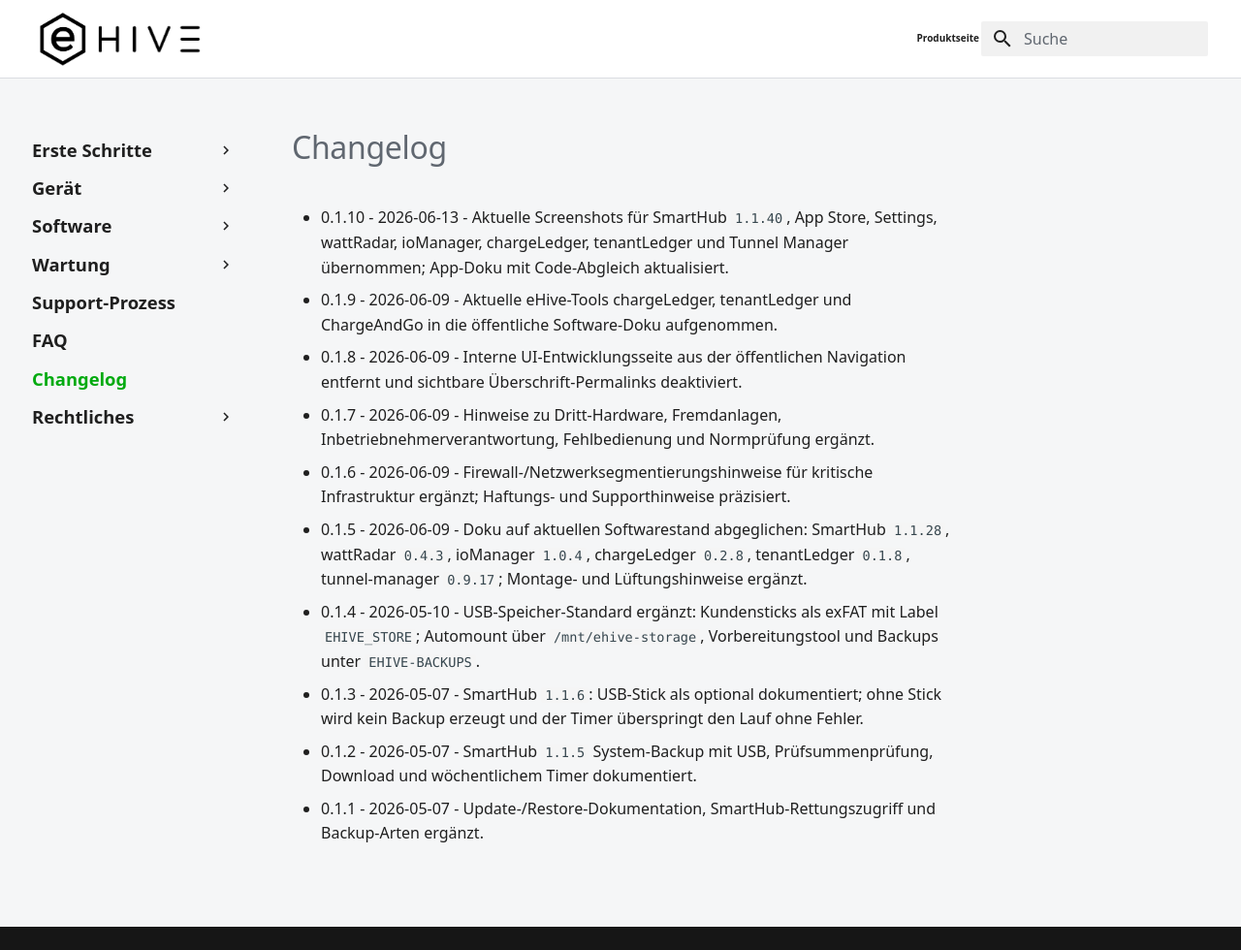
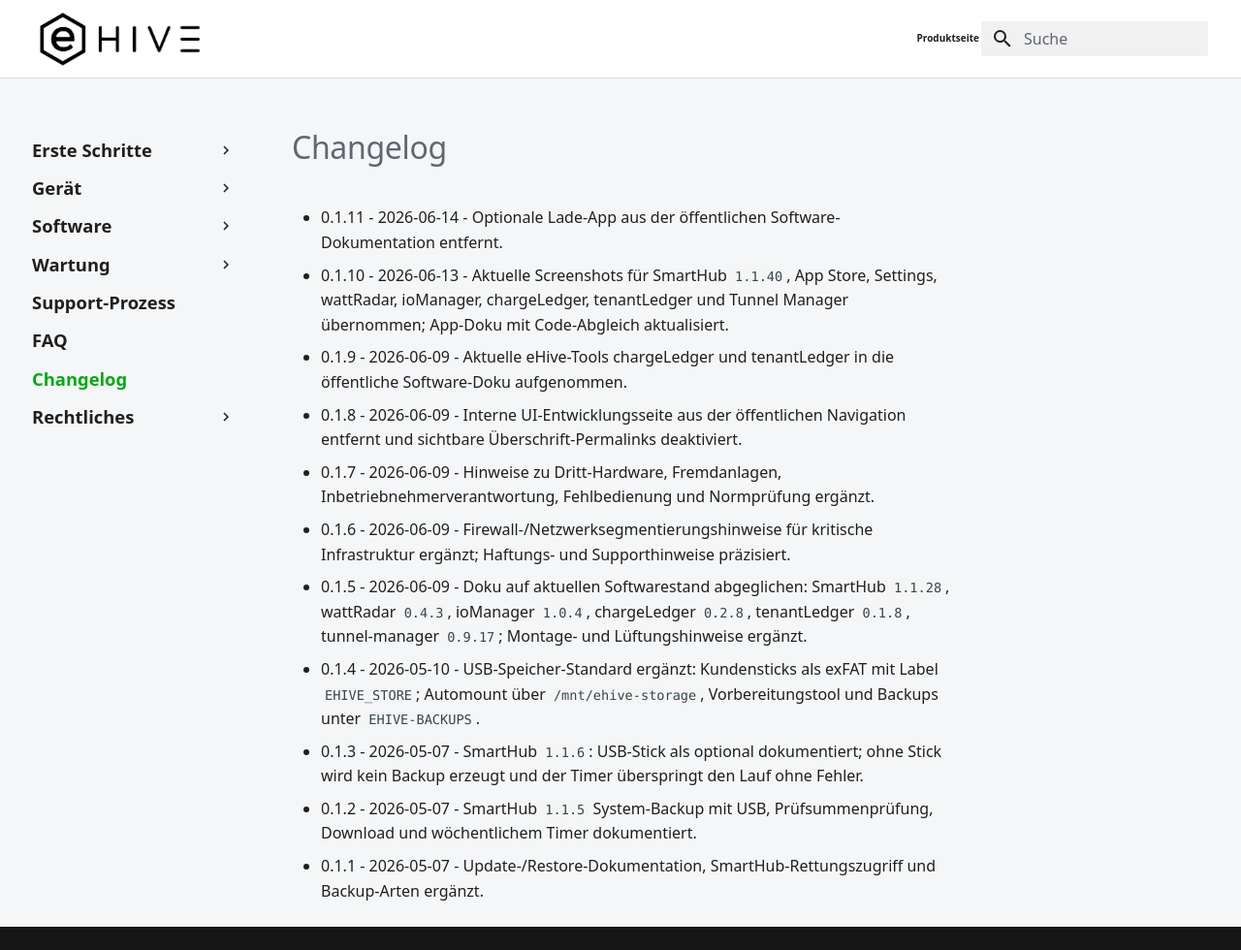
Before and after one commit to ehive-dev/doc, an MkDocs documentation site: the page built from docs/changelog.md, in a window 1280 px wide and 980 px high. Shown: the whole window at 97% size. Built offline with MkDocs 1.6.1 and Material for MkDocs 9.7.7, drawn with Linux system fonts in a browser that asks for light colours.

Commit message:
Remove optional charging app docs

```diff
--- a/docs/changelog.md
+++ b/docs/changelog.md
@@ -1,7 +1,8 @@
 # Changelog
 
+- 0.1.11 - 2026-06-14 - Optionale Lade-App aus der öffentlichen Software-Dokumentation entfernt.
 - 0.1.10 - 2026-06-13 - Aktuelle Screenshots für SmartHub `1.1.40`, App Store, Settings, wattRadar, ioManager, chargeLedger, tenantLedger und Tunnel Manager übernommen; App-Doku mit Code-Abgleich aktualisiert.
-- 0.1.9 - 2026-06-09 - Aktuelle eHive-Tools chargeLedger, tenantLedger und ChargeAndGo in die öffentliche Software-Doku aufgenommen.
+- 0.1.9 - 2026-06-09 - Aktuelle eHive-Tools chargeLedger und tenantLedger in die öffentliche Software-Doku aufgenommen.
 - 0.1.8 - 2026-06-09 - Interne UI-Entwicklungsseite aus der öffentlichen Navigation entfernt und sichtbare Überschrift-Permalinks deaktiviert.
 - 0.1.7 - 2026-06-09 - Hinweise zu Dritt-Hardware, Fremdanlagen, Inbetriebnehmerverantwortung, Fehlbedienung und Normprüfung ergänzt.
 - 0.1.6 - 2026-06-09 - Firewall-/Netzwerksegmentierungshinweise für kritische Infrastruktur ergänzt; Haftungs- und Supporthinweise präzisiert.
--- a/mkdocs.yml
+++ b/mkdocs.yml
@@ -54,7 +54,6 @@ nav:
   - ioManager: software/iomanager.md
   - chargeLedger: software/chargeledger.md
   - tenantLedger: software/tenantledger.md
-  - ChargeAndGo: software/chargeandgo.md
   - Tunnel Manager: software/tunnel-manager.md
   - NetMode (Netzwerk-Taster): software/netmode.md
   - Weitere Apps: software/other-apps.md
```
Also changed, not shown: docs/maintenance/release-checks.md (+0 -1 lines), docs/software/chargeandgo.md (deleted, +0 -34 lines).
